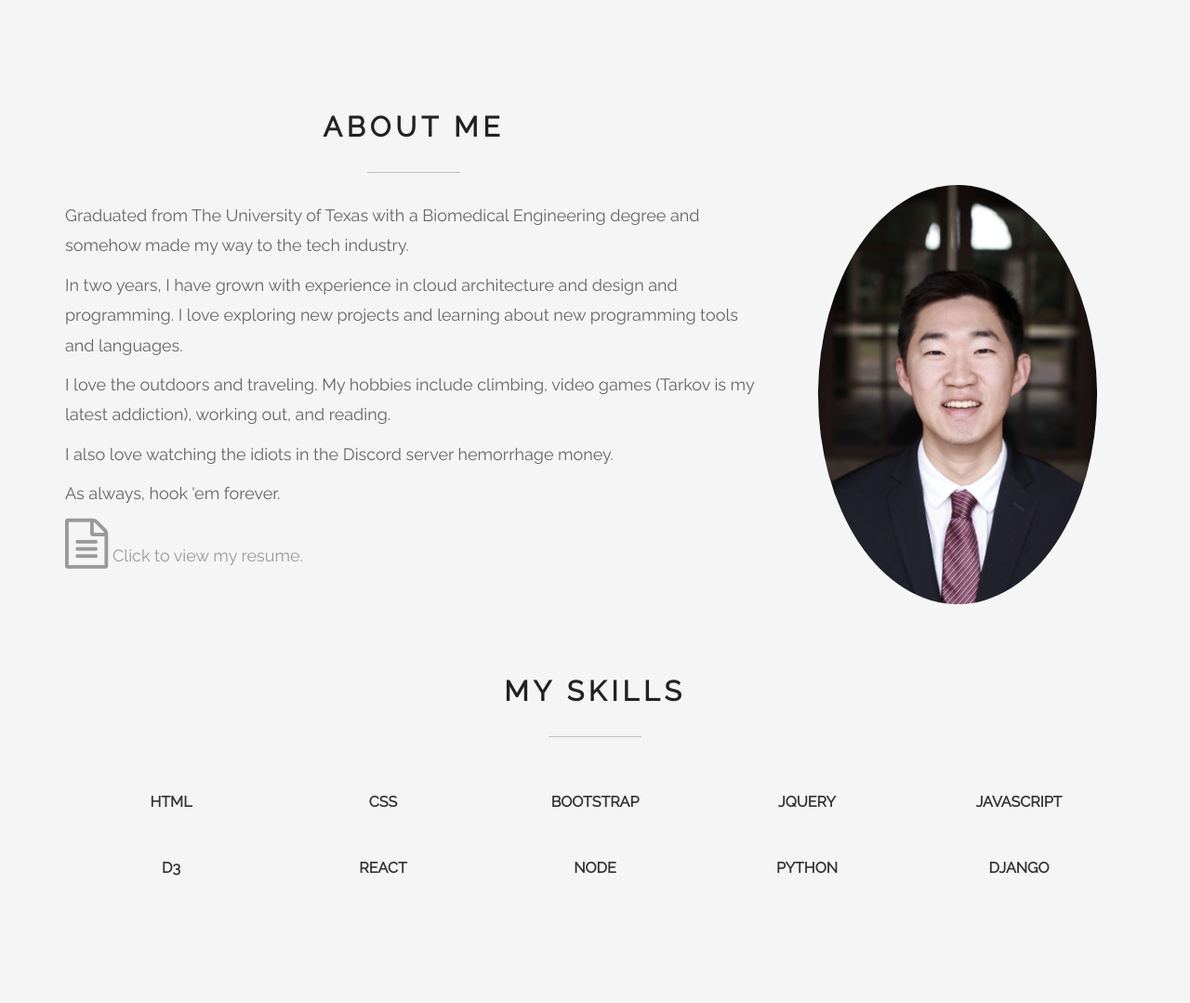
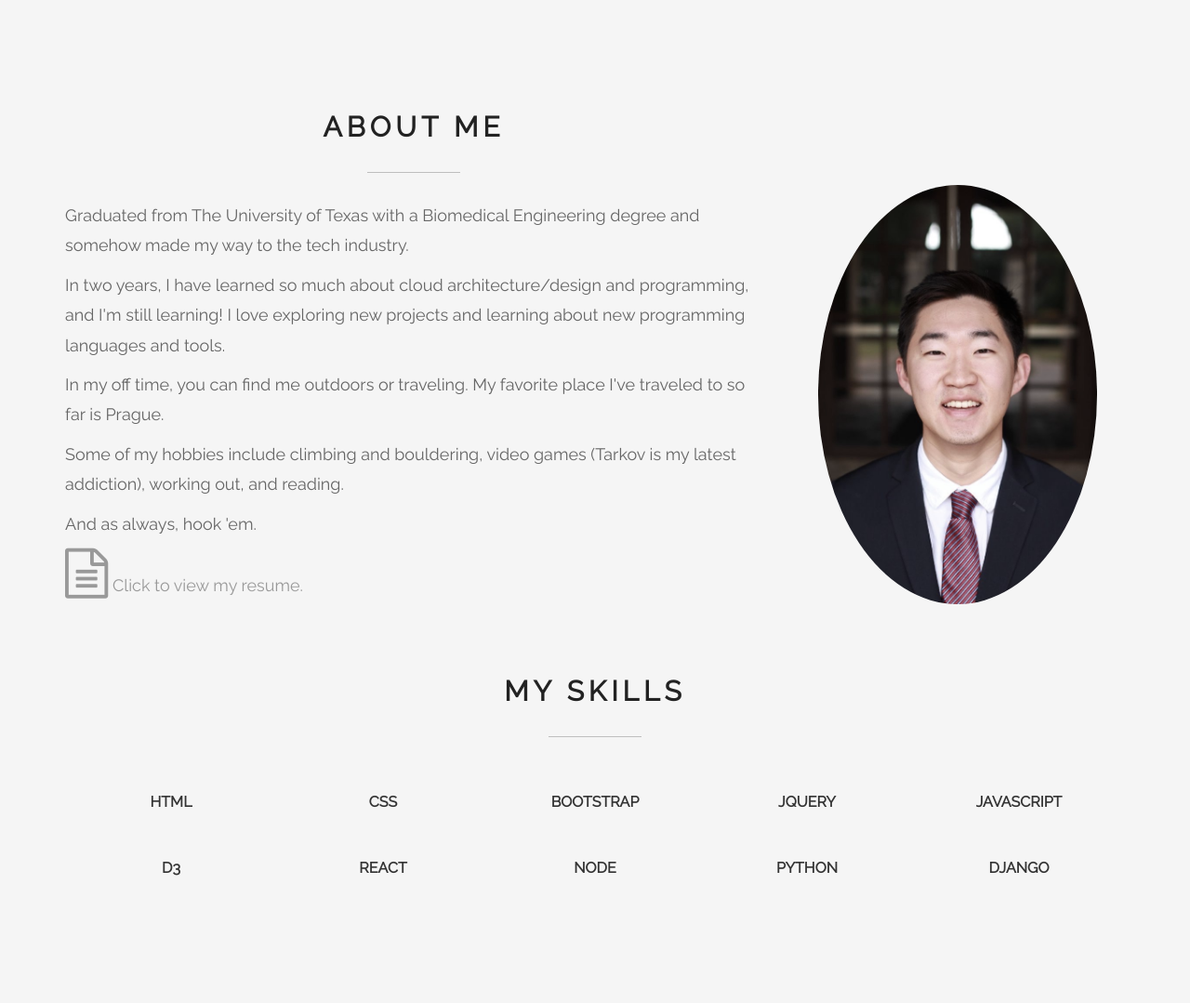
Before and after one commit to daegilee/Personal-Website---Django, a Django app: template mainpage/templates/mainpage/main.html in a window 1280 px wide. Shown: the part 852-1931 px from the top of the page at 93% size. Run offline with Django 3.2, Linux system fonts and the light colour scheme; the template is opened without the code that fills it: values that come from a table or form of the project are taken from there, others are empty; parts of the project's set-up code (start-up, migrations or seed data) failed here and were passed over; some libraries are stand-ins or nearby versions.

Commit message:
Updated resume link. Updated About Me section

```diff
--- a/mainpage/templates/mainpage/main.html
+++ b/mainpage/templates/mainpage/main.html
@@ -113,12 +113,12 @@
 						<div class="pfblock-line"></div>
 						<div class="pfblock-subtitle">
 							<p>Graduated from The University of Texas with a Biomedical Engineering degree and somehow made my way to the tech industry. </p>
-							<p>In two years, I have grown with experience in cloud architecture and design and programming. I love exploring new projects and learning about new programming tools and languages. </p>
-							<p>I love the outdoors and traveling. My hobbies include climbing, video games (Tarkov is my latest addiction), working out, and reading. </p>
-							<p>I also love watching the idiots in the Discord server hemorrhage money.</p>
-							<p>As always, hook 'em forever.</p>
+							<p>In two years, I have learned so much about cloud architecture/design and programming, and I'm still learning! I love exploring new projects and learning about new programming languages and tools. </p>
+							<p>In my off time, you can find me outdoors or traveling. My favorite place I've traveled to so far is Prague.</p>
+							<P>Some of my hobbies include climbing and bouldering, video games (Tarkov is my latest addiction), working out, and reading.</P>
+							<p>And as always, hook 'em.</p>
 							<p> </p>
- 							<a href="https://drive.google.com/file/d/0B4mqctkjXG0iclRXd2JJMGtYZFE/view?usp=sharing" target="_blank" id="resume-effect"><i class="fa fa-3x fa-file-text-o" aria-hidden="true"></i> Click to view my resume.</a>
+ 							<a href="https://drive.google.com/file/d/1TqjP-DROfD9QGzU9W-vBHz90ntq2Lgi7/view?usp=sharing" target="_blank" id="resume-effect"><i class="fa fa-3x fa-file-text-o" aria-hidden="true"></i> Click to view my resume.</a>
 						</div>
 					</div>
 				</div>
```
